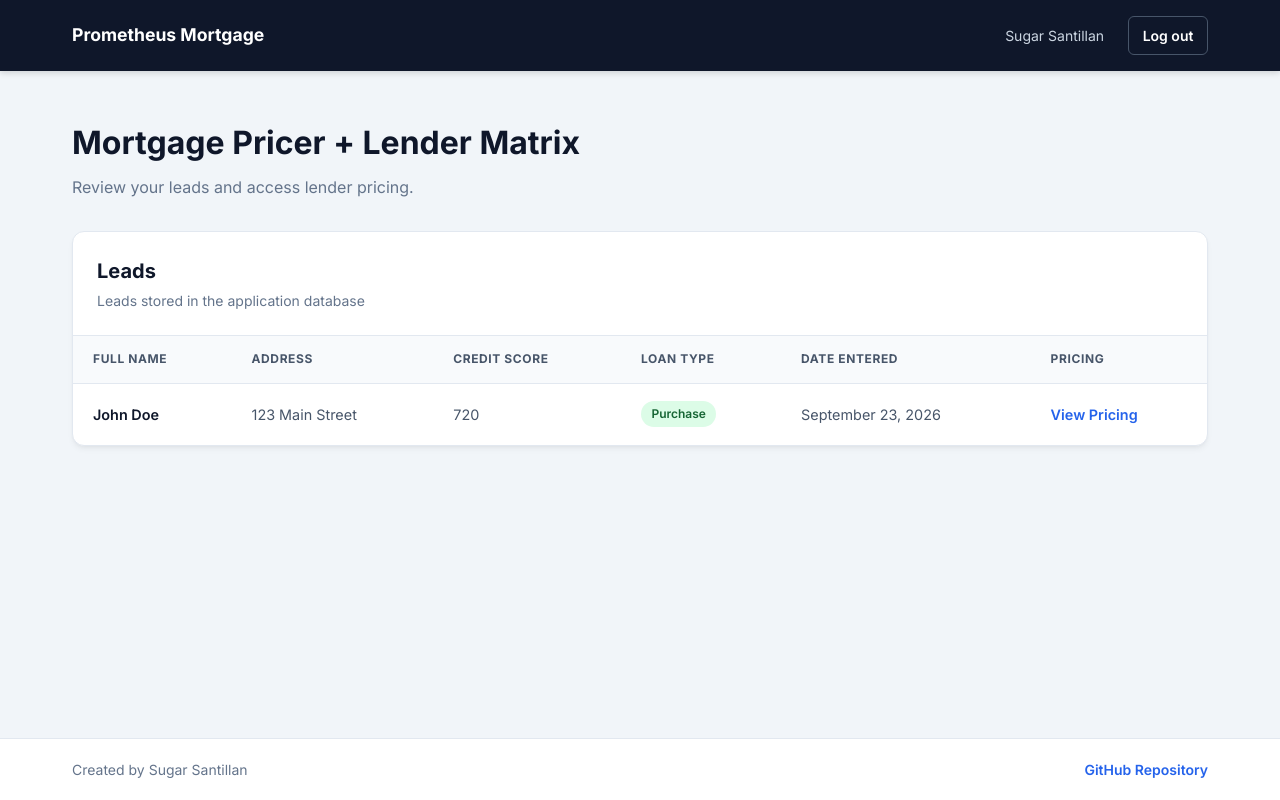
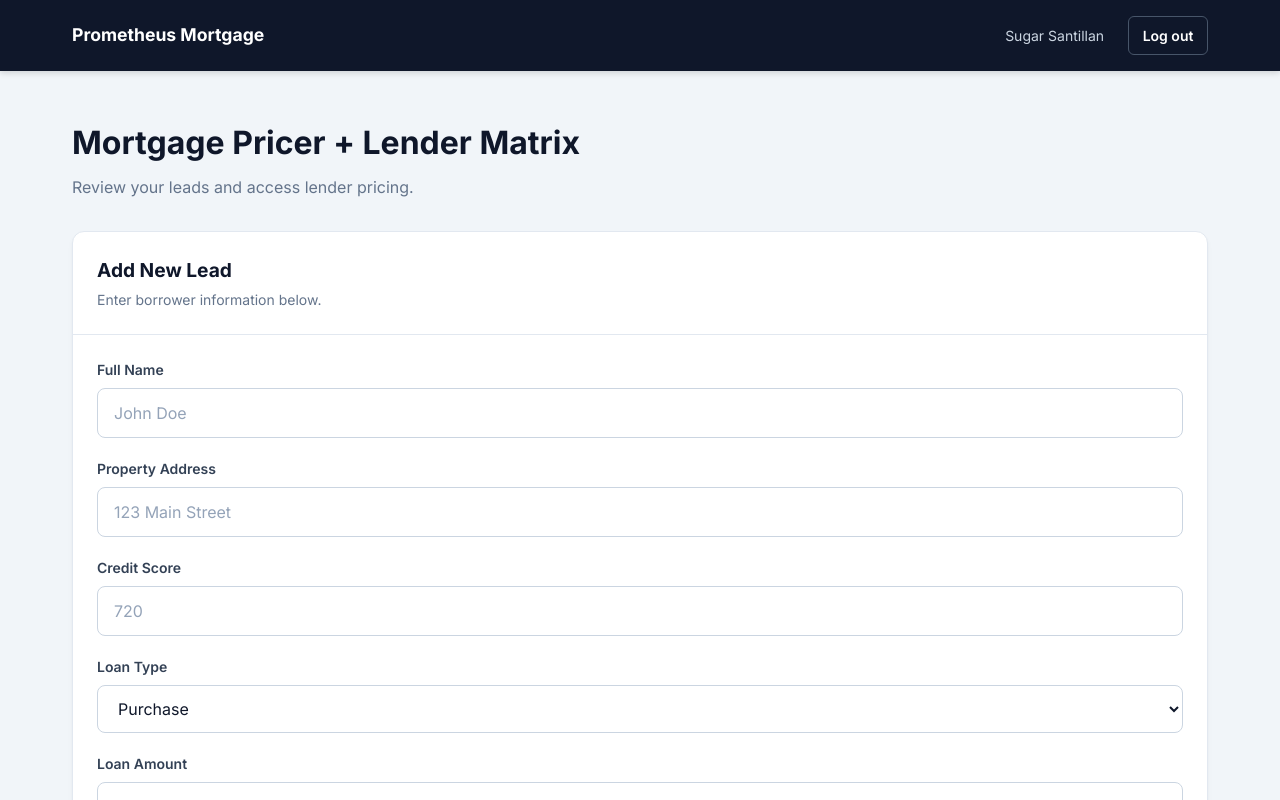
Before and after one commit to sugar-s-santillan/startup, a React (Vite) app: page /leads in a window 1280 px wide. Shown: the top 800 px of the page. Built offline with nearby package versions, Linux system fonts and the light colour scheme.

Commit message:
Created a add new lead form

```diff
--- /dev/null
+++ b/src/components/AddLeadForm.jsx
@@ -0,0 +1,54 @@
+import FormInput from './FormInput.jsx';
+
+export default function AddLeadForm() {
+  return (
+    <section className="content-card">
+      <div className="card-heading">
+        <h2>Add New Lead</h2>
+        <p>Enter borrower information below.</p>
+      </div>
+
+      <form className="pricing-form">
+        <FormInput
+          label="Full Name"
+          id="fullName"
+          placeholder="John Doe"
+          required
+        />
+
+        <FormInput
+          label="Property Address"
+          id="address"
+          placeholder="123 Main Street"
+          required
+        />
+
+        <FormInput
+          label="Credit Score"
+          id="creditScore"
+          type="number"
+          placeholder="720"
+        />
+
+        <div className="form-group">
+          <label htmlFor="loanType">Loan Type</label>
+          <select id="loanType" name="loanType">
+            <option value="Purchase">Purchase</option>
+            <option value="Refinance">Refinance</option>
+          </select>
+        </div>
+
+        <FormInput
+          label="Loan Amount"
+          id="loanAmount"
+          type="number"
+          placeholder="250000"
+        />
+
+        <button type="button" className="primary-button">
+          Add Lead
+        </button>
+      </form>
+    </section>
+  );
+}
--- a/src/pages/Leads.jsx
+++ b/src/pages/Leads.jsx
@@ -1,5 +1,7 @@
 import { Link } from 'react-router-dom';
 import PageLayout from '../components/PageLayout.jsx';
+import AddLeadForm from '../components/AddLeadForm.jsx';
+
 
 export default function Leads() {
   return (
@@ -11,7 +13,7 @@ export default function Leads() {
             <p>Review your leads and access lender pricing.</p>
           </div>
         </section>
-
+        <AddLeadForm />
         <section className="table-card">
           <div className="table-heading">
             <h2>Leads</h2>
```
